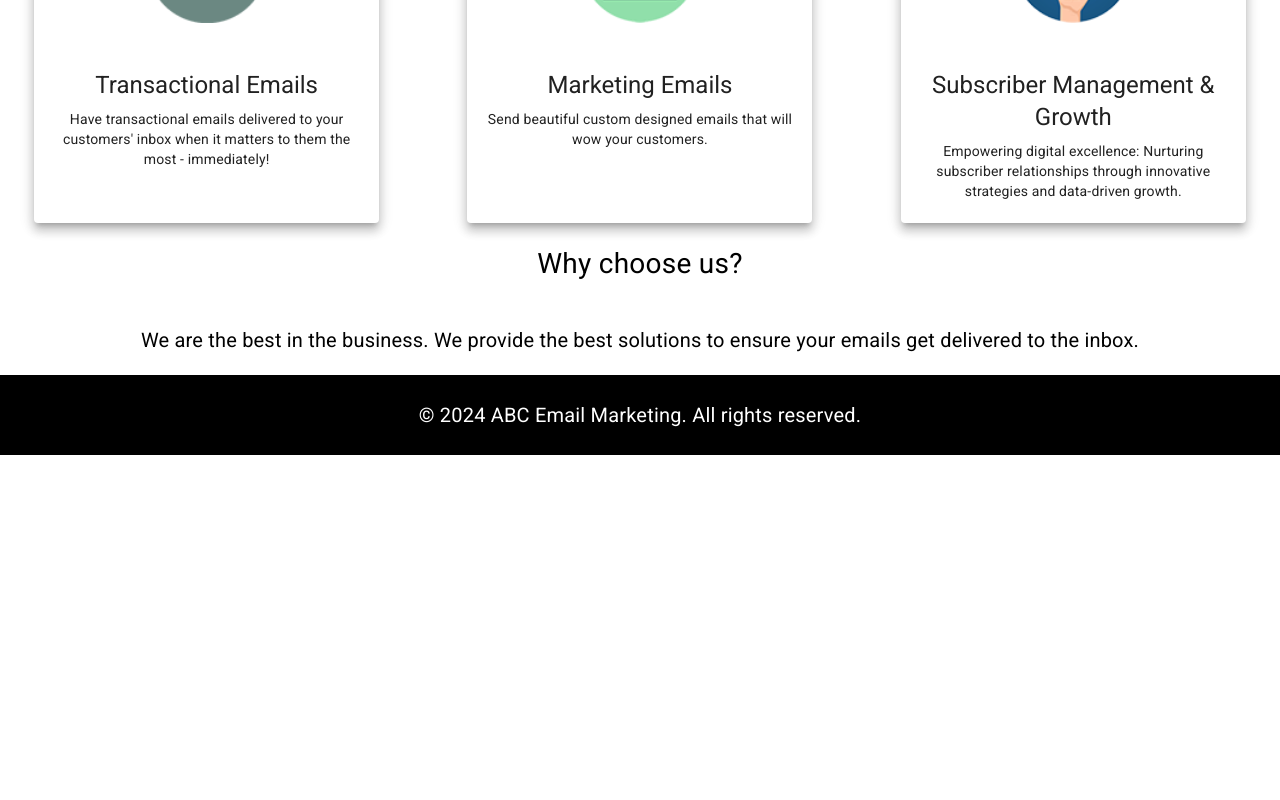
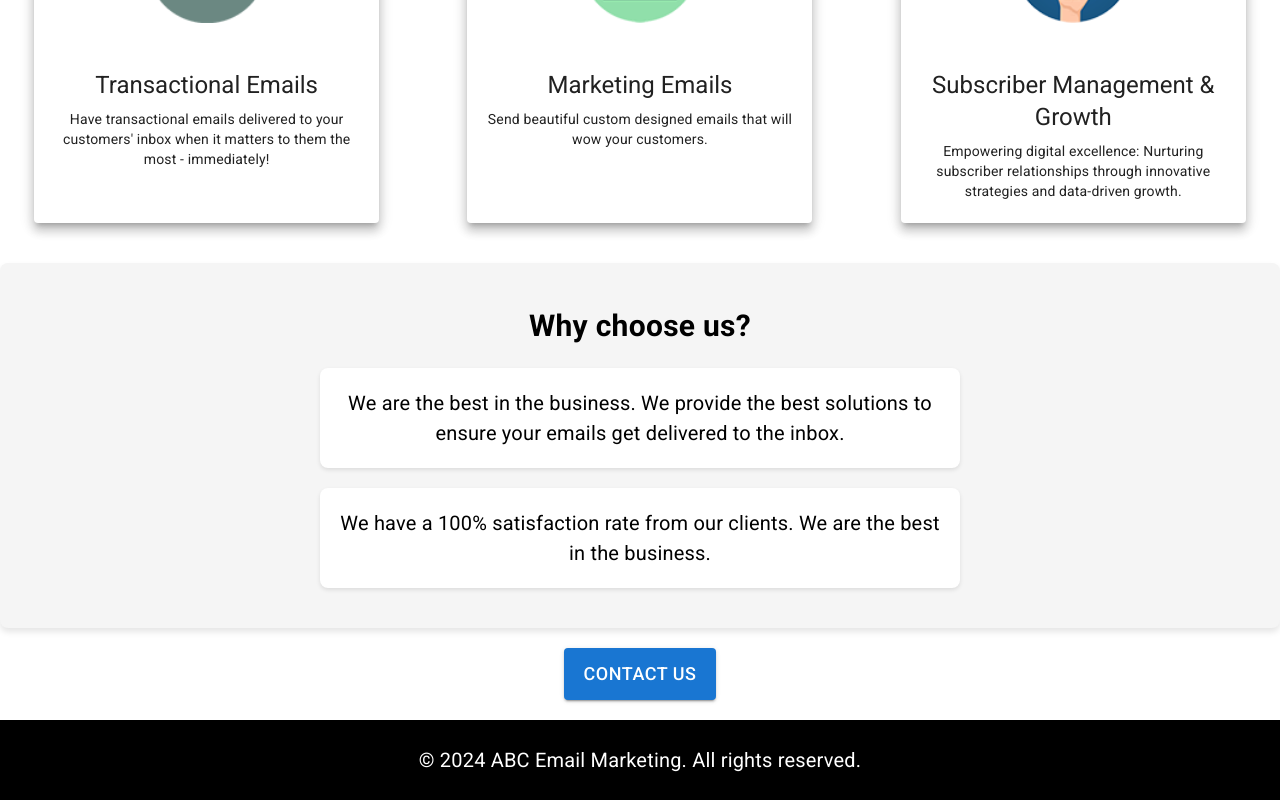
Before and after one commit to Shubham-2899/abce-marketing, a React (Vite) app: page / in a window 1280 px wide. Shown: the part 746-1546 px from the top of the page. Before the commit the page ends 1201 px from the top, so only its background shows below. Built offline with nearby package versions, Linux system fonts and the light colour scheme.

Commit message:
updated contact page

```diff
--- a/src/components/Header.tsx
+++ b/src/components/Header.tsx
@@ -7,7 +7,6 @@ import IconButton from "@mui/material/IconButton";
 import Typography from "@mui/material/Typography";
 import MenuRoundedIcon from "@mui/icons-material/MenuRounded";
 import Button from "@mui/material/Button";
-import MenuItem from "@mui/material/MenuItem";
 import abclogo from "../assets/abce-logo.png";
 
 const pages = ["Home", "About Us", "Contact Us", "Services"];
@@ -73,7 +72,7 @@ function ResponsiveAppBar() {
                 display: "flex",
                 flexDirection: "column",
                 width: "100%",
-                top: "58px",
+                top: "57px",
                 left: 0,
                 position: "absolute",
                 color: "#777",
@@ -83,26 +82,29 @@ function ResponsiveAppBar() {
               }}
             >
               {pages.map((page) => (
-                <MenuItem
+                <Link
                   key={page}
                   onClick={handleMenuItemClick}
-                  sx={{
+                  style={{
+                    paddingLeft: "10px",
+                    textDecoration: "none",
+                    color: "#777",
                     backgroundColor:
                       location.pathname ===
                       `/${page.toLowerCase().replace(" ", "-")}`
                         ? "#00acef"
                         : "transparent",
                   }}
+                  to={`/${page.toLowerCase().replace(" ", "-")}`}
                 >
-                  <Link
+                  <Typography
+                    variant="h6"
                     style={{ textDecoration: "none", color: "#777" }}
-                    to={`/${page.toLowerCase().replace(" ", "-")}`}
+                    // to={`/${page.toLowerCase().replace(" ", "-")}`}
                   >
-                    <Typography variant="h6" textAlign="center">
-                      {page}
-                    </Typography>
-                  </Link>
-                </MenuItem>
+                    {page}
+                  </Typography>
+                </Link>
               ))}
             </nav>
           )}
--- a/src/pages/contact/index.tsx
+++ b/src/pages/contact/index.tsx
@@ -9,20 +9,66 @@ const ContactUs = () => {
     message: "",
   });
 
+  const [errors, setErrors] = useState({
+    emailError: "",
+    contactNumberError: "",
+  });
+
   const handleChange = (
     e: React.ChangeEvent<HTMLInputElement | HTMLTextAreaElement>
   ) => {
     const { name, value } = e.target;
+
+    // Check for contact number length
+    if (name === "contactNumber" && value.length > 10) {
+      return;
+    }
+
     setFormData({
       ...formData,
       [name]: value,
     });
+
+    // Clear previous errors when input changes
+    setErrors({
+      ...errors,
+      [`${name}Error`]: "",
+    });
+  };
+
+  const validateEmail = (email: string) => {
+    const emailRegex = /^[^\s@]+@[^\s@]+\.[^\s@]+$/;
+    return emailRegex.test(email);
+  };
+
+  const validateMobileNumber = (contactNumber: string) => {
+    const contactNumberRegex = /^[0-9]{10}$/;
+    return contactNumberRegex.test(contactNumber);
   };
 
   const handleSubmit = (e: React.FormEvent) => {
     e.preventDefault();
-    // Handle form submission logic
-    console.log(formData);
+
+    const { email, contactNumber } = formData;
+    let emailError = "";
+    let contactNumberError = "";
+
+    if (!validateEmail(email)) {
+      emailError = "Invalid email address";
+    }
+
+    if (!validateMobileNumber(contactNumber.toString())) {
+      contactNumberError = "Invalid mobile number";
+    }
+
+    if (emailError || contactNumberError) {
+      setErrors({
+        emailError,
+        contactNumberError,
+      });
+    } else {
+      console.log(formData);
+    }
   };
 
   return (
@@ -81,6 +127,7 @@ const ContactUs = () => {
               fullWidth
               size="small"
               sx={{ background: "white" }}
+              required
             />
             <TextField
               label="Email"
@@ -91,18 +138,24 @@ const ContactUs = () => {
               onChange={handleChange}
               fullWidth
               size="small"
+              error={Boolean(errors.emailError)}
+              helperText={errors.emailError}
               sx={{ background: "white" }}
+              required
             />
             <TextField
               label="Contact Number"
               variant="outlined"
               name="contactNumber"
-              type="tel"
+              type="number"
               value={formData.contactNumber}
               onChange={handleChange}
               fullWidth
               size="small"
+              error={Boolean(errors.contactNumberError)}
+              helperText={errors.contactNumberError}
               sx={{ background: "white" }}
+              required
             />
             <TextField
               label="Message"
--- a/src/pages/home/index.tsx
+++ b/src/pages/home/index.tsx
@@ -1,8 +1,9 @@
-import { Box, Card, CardContent, Typography } from "@mui/material";
+import { Box, Button, Card, CardContent, Typography } from "@mui/material";
 import backN from "../../assets/backN.jpg";
 import service1 from "../../assets/service1.png";
 import service2 from "../../assets/service2.png";
 import service3 from "../../assets/service3.png";
+import { Link } from "react-router-dom";
 
 const services = [
   {
@@ -98,26 +99,90 @@ const Home = () => {
           ))}
         </Box>
       </div>
-      <Box>
+      <Box
+        sx={{
+          backgroundColor: "#f5f5f5",
+          padding: "40px 20px",
+          marginTop: "40px",
+          borderRadius: "8px",
+          boxShadow: "0px 4px 6px rgba(0, 0, 0, 0.1)",
+        }}
+      >
         <Typography
           sx={{
-            fontSize: { xs: "22px", sm: "24px", md: "28px" },
+            fontSize: { xs: "24px", sm: "26px", md: "30px" },
             textAlign: "center",
-            padding: "20px",
+            marginBottom: "20px",
+            fontWeight: "bold",
           }}
         >
           Why choose us?
         </Typography>
+        <ul
+          style={{
+            listStyle: "none",
+            padding: 0,
+            margin: 0,
+            display: "flex",
+            flexDirection: "column",
+            alignItems: "center",
+            gap: "20px",
+          }}
+        >
+          <li
+            style={{
+              backgroundColor: "white",
+              padding: "20px",
+              borderRadius: "8px",
+              boxShadow: "0px 2px 4px rgba(0, 0, 0, 0.1)",
+              width: "100%",
+              maxWidth: "600px",
+              textAlign: "left",
+            }}
+          >
             <Typography
               sx={{
                 fontSize: { xs: "16px", sm: "18px", md: "20px" },
                 textAlign: "center",
-            padding: "20px",
               }}
             >
               We are the best in the business. We provide the best solutions to
               ensure your emails get delivered to the inbox.
             </Typography>
+          </li>
+          <li
+            style={{
+              backgroundColor: "white",
+              padding: "20px",
+              borderRadius: "8px",
+              boxShadow: "0px 2px 4px rgba(0, 0, 0, 0.1)",
+              width: "100%",
+              maxWidth: "600px",
+              textAlign: "left",
+            }}
+          >
+            <Typography
+              sx={{
+                fontSize: { xs: "16px", sm: "18px", md: "20px" },
+                textAlign: "center",
+              }}
+            >
+              We have a 100% satisfaction rate from our clients. We are the best
+              in the business.
+            </Typography>
+          </li>
+        </ul>
+      </Box>
+      <Box sx={{ margin: "20px auto", textAlign: "center" }}>
+        <Button
+          component={Link}
+          to="/contact-us"
+          variant="contained"
+          color="primary"
+          sx={{ padding: "10px 20px", fontSize: { xs: "16px", sm: "18px" } }}
+        >
+          Contact Us
+        </Button>
       </Box>
     </Box>
   );
```
Lines whose indentation alone changed are shown as unchanged.
